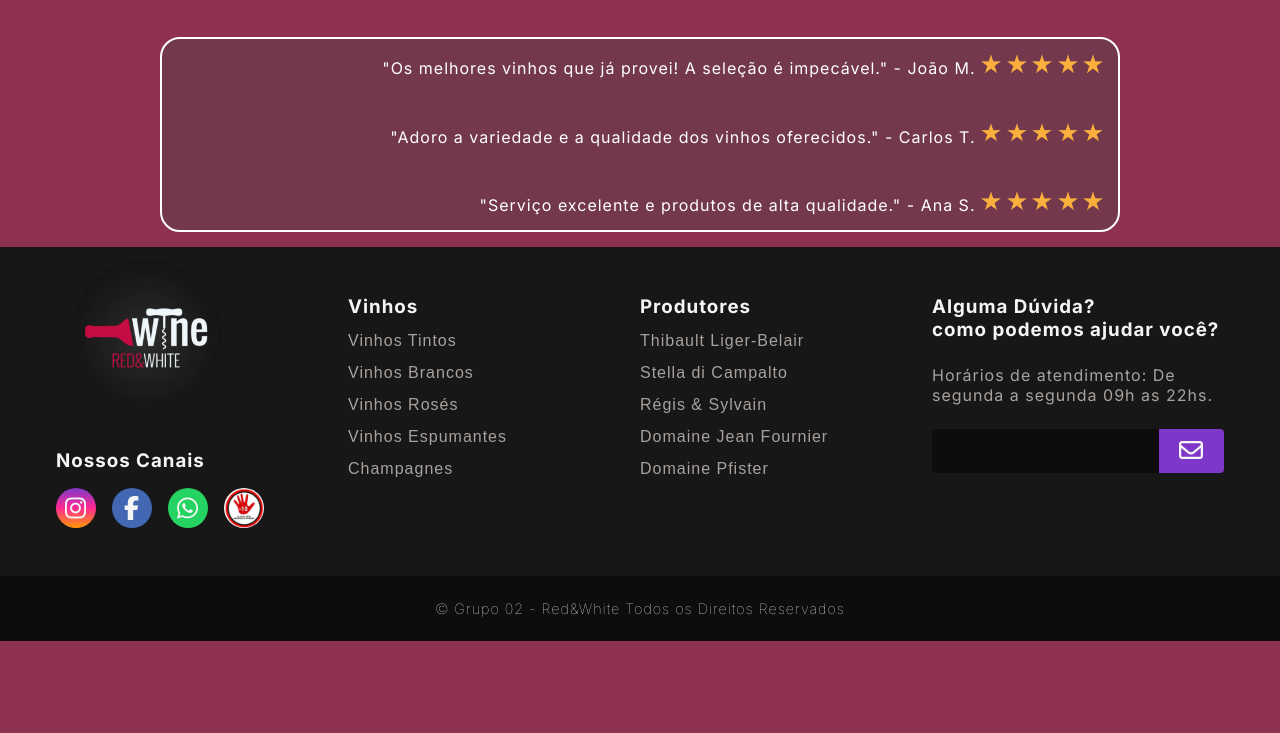
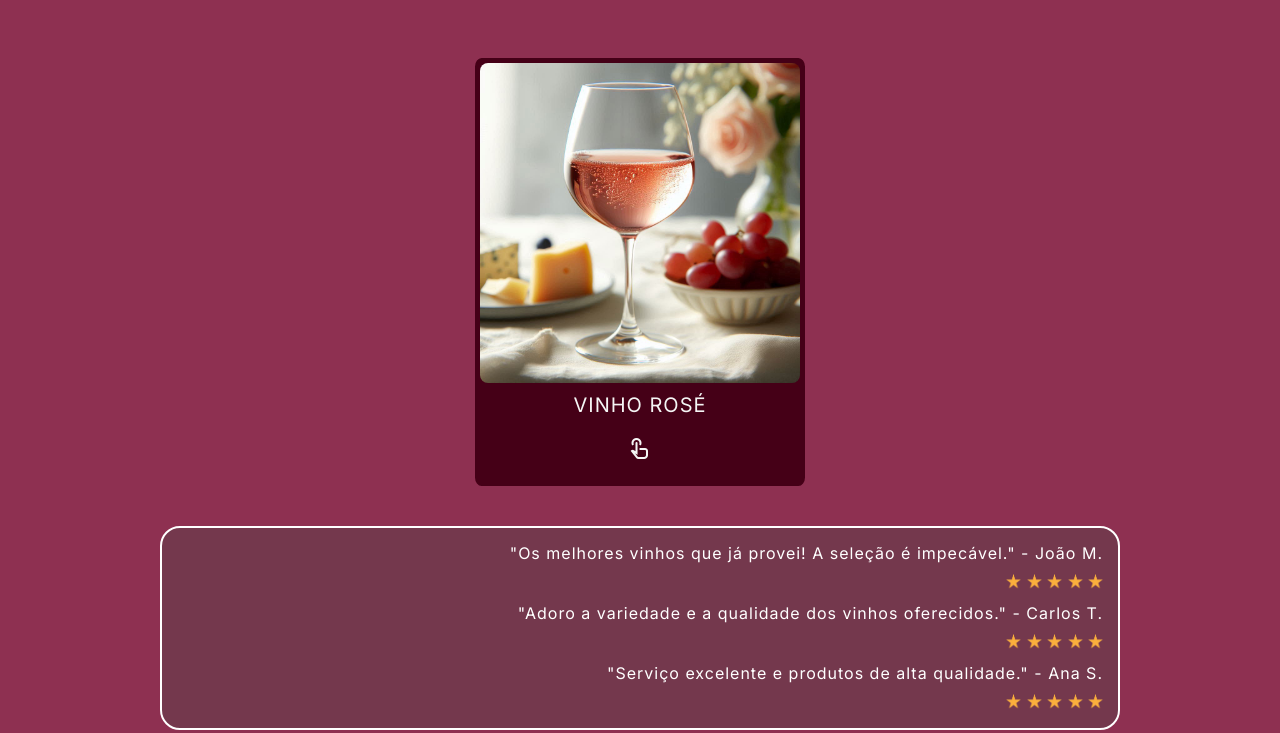
Before and after one commit to fatima330/projeto_ecommerce, a plain HTML site: page produtos.html in a window 1280 px wide. Shown: the part 855-1588 px from the top of the page. Before the commit the page ends 1496 px from the top, so only its background shows below. Drawn offline with nearby package versions, Linux system fonts and the light colour scheme.

Commit message:
update tags

```diff
--- a/produtos.css
+++ b/produtos.css
@@ -1,5 +1,5 @@
 /* Página de produtos */
-*{
+* {
   font-family: "Lato" sans-serif;
 }
 
@@ -7,7 +7,7 @@
   background-color: #8e3051;
 }
 
-  .borda {
+.border {
   background-color: #74384d;
   border: #74384d solid 2px;
   border-radius: 8px;
@@ -17,7 +17,7 @@
   margin-right: 35px;
 }
 
-  .h1_produtos {
+.h1 {
   display: flex;
   flex-wrap: wrap;
   justify-content: center;
@@ -27,20 +27,20 @@
 
 }
 
-  .inicio_produtos {
+.products_initial {
   display: flex;
   flex-wrap: wrap;
-    text-align:justify;
-    justify-content:center;
+  text-align: justify;
+  justify-content: center;
   color: #ffffff;
   width: 90%;
   margin: 8px;
   padding: 20px;
 }
 
-  .comentarios_produtos {
+.comments_products {
   display: flex;
-    flex-direction:column;
+  flex-direction: column;
   text-align: right;
   border: #ffffff solid 2px;
   background-color: #74384d;
@@ -48,7 +48,7 @@
   color: #ffffff;
   font-size: 16px;
   width: 75%;
-    gap: 45px;
+  gap: 10px;
   margin: 15px;
   padding: 15px;
 }
@@ -60,13 +60,13 @@
   padding: 0px;
   margin: 0;
   list-style: none;
-    gap: 0rem;
-    width: 100%;
+  gap: 1rem;
+  width: 90%;
 }
 
 .click_products {
   display: block;
-    justify-content:space-between;
+  justify-content: space-between;
   background-color: #450017;
   font-size: 20px;
   color: #f5f5f5;
@@ -104,16 +104,18 @@
 .center_icon:hover::after {
   width: 100%;
 }
+
 .center_icon2 {
   text-align: center;
   padding: 5px;
 }
 
-  .imgvinhos {
+.img_wine {
   border-radius: 8px;
-    width: 325px;
+  width: 320px;
 
 }
+
 
 @media screen and (max-width:320px) {
   .borda {
--- a/produtos.html
+++ b/produtos.html
@@ -1,14 +1,19 @@
 <!DOCTYPE html>
 <html lang="pt-BR">
+
 <head>
     <meta charset="UTF-8">
     <meta name="viewport" content="width=device-width, initial-scale=1.0">
-    <link rel="stylesheet" href="https://cdnjs.cloudflare.com/ajax/libs/font-awesome/6.5.2/css/all.min.css" integrity="sha512-SnH5WK+bZxgPHs44uWIX+LLJAJ9/2PkPKZ5QiAj6Ta86w+fsb2TkcmfRyVX3pBnMFcV7oQPJkl9QevSCWr3W6A==" crossorigin="anonymous" referrerpolicy="no-referrer" />
-    <link rel="stylesheet" href="https://fonts.googleapis.com/css2?family=Material+Symbols+Outlined:opsz,wght,FILL,GRAD@20..48,100..700,0..1,-50..200" />
+    <link rel="stylesheet" href="https://cdnjs.cloudflare.com/ajax/libs/font-awesome/6.5.2/css/all.min.css"
+        integrity="sha512-SnH5WK+bZxgPHs44uWIX+LLJAJ9/2PkPKZ5QiAj6Ta86w+fsb2TkcmfRyVX3pBnMFcV7oQPJkl9QevSCWr3W6A=="
+        crossorigin="anonymous" referrerpolicy="no-referrer" />
+    <link rel="stylesheet"
+        href="https://fonts.googleapis.com/css2?family=Material+Symbols+Outlined:opsz,wght,FILL,GRAD@20..48,100..700,0..1,-50..200" />
     <link rel="stylesheet" href="produtos.css">
     <title>Lista de Produtos - Vinhos</title>
     <link rel="stylesheet" href="style.css">
 </head>
+
 <body class="produtosbackgroud">
     <header class="header">
         <!-- SUGIRO UMA DIV AQUI... -->
@@ -23,7 +28,8 @@
                 <li><a href="contato.html">Contato</a></li>
                 <li><a href="quemsomos.html">Quem Somos</a></li>
                 <!-- SE ATENTEM A IDENTAÇÃO, PESSOAL! -->
-            <li><form action="#" method="post">
+                <li>
+                    <form action="#" method="post">
 
                         <label for="search-input" class="search-icon">
                             <img class="lupa" src="img/lupa.svg" alt="Uma lupa">
@@ -34,78 +40,80 @@
 
                 </form>
                 <li>
-              <a href="carrinho.html" ><img class="icon" src="img/carrinho.svg" alt=""></a> <!--fatima colocou o link para redirecionar para carrinho-->
+                    <a href="carrinho.html"><img class="icon" src="img/carrinho.svg" alt=""></a>
+                    <!--fatima colocou o link para redirecionar para carrinho-->
                 </li>
                 <li>
-              <a href="http://google.com" ><img class="icon" src="img/coração.svg" alt=""></a>
+                    <a href="http://google.com"><img class="icon" src="img/coração.svg" alt=""></a>
                 </li>
                 <li>
-              <a href="http://google.com" ><img class="icon" src="img/login.svg" alt=""></a>
+                    <a href="http://google.com"><img class="icon" src="img/login.svg" alt=""></a>
                 </li>
             </ul>
         </nav>
     </header>
     <!-- essa parte é dos produtos -->
     <main>
-        <!-- SUGIRO QUE SE UTILIZEM DE NOMES EM INGLÊS PARA AS CLASSES E IDS. É BOA PRÁTICA ISSO, INCLUSIVE, UMA VEZ QUE A LÍNGUA INGLES É RECONHECIDA MUNDIALMENTE. -->
-        <!-- SUGIRO QUE TROQUEM DE SPAN PARA DIV AQUI ABAIXO. -->
-        <span class="borda">
-            <h1 class="h1_produtos">Produtos</h1>
-            <!-- NÃO HÁ NECESSIDADE DESSE SPAN ENGLOBANDO O PARAGRÁFO. -->
-            <span class="inicio_produtos">
-                <p>
-                    Bem-vindo à página de produtos da Wine Red & White! Explore a nossa seleção exclusiva de vinhos e descubra as três opções disponíveis: vinhos tintos, vinhos brancos e vinhos rosé.
-                    Cada categoria oferece uma experiência única e de qualidade superior. Escolha o seu favorito e aprecie o melhor que temos a oferecer!
-                    No Wine Red & White, cada garrafa é uma experiência única. Seja qual for a sua preferência, temos o vinho ideal para você. Comece sua jornada vinícola conosco hoje!
+
+        <div class="border">
+            <h1 class="h1">Produtos</h1>
+            <p class="products_initial">
+                Bem-vindo à página de produtos da Wine Red & White! Explore a nossa seleção exclusiva de vinhos e
+                descubra as três opções disponíveis: vinhos tintos, vinhos brancos e vinhos rosé.
+                Cada categoria oferece uma experiência única e de qualidade superior. Escolha o seu favorito e aprecie o
+                melhor que temos a oferecer!
+                No Wine Red & White, cada garrafa é uma experiência única. Seja qual for a sua preferência, temos o
+                vinho ideal para você. Comece sua jornada vinícola conosco hoje!
             </p>
-            </span>
-        </span>
+        </div>
 
         <ul class="products_list">
             <ul class="click_products">
-                <li><img class="imgvinhos" src="./img/vinho1.jpeg" alt="Vinhos Brancos" width="300"></li>
+                <li><img class="img_wine" src="./img/vinho1.jpeg" alt="Vinhos Brancos" width="300"></li>
                 <li class="center_icon2">VINHOS BRANCOS</li>
                 <li class="center_icon"><span class="material-symbols-outlined">touch_app</span></li>
             </ul>
             <ul class="click_products">
-                <li><img class="imgvinhos" src="./img/vinho2.jpeg" alt="Vinhos Tintos" width="350"></li>
+                <li><img class="img_wine" src="./img/vinho2.jpeg" alt="Vinhos Tintos"></li>
                 <li class="center_icon2">VINHOS TINTO</li>
                 <li class="center_icon"><span class="material-symbols-outlined">touch_app</span></li>
             </ul>
             <ul class="click_products">
-                <li><img class="imgvinhos" src="./img/vinho3.jpeg" alt="Vinhos Rosé" width="300"></li>
+                <li><img class="img_wine" src="./img/vinho3.jpeg" alt="Vinhos Rosé"></li>
                 <li class="center_icon2">VINHO ROSÉ</li>
                 <li class="center_icon"><span class="material-symbols-outlined">touch_app</span></li>
             </ul>
         </ul>
 
-        <div class="comentarios_produtos">
-            <!-- SUGIRO QUE ENGLOBEM ESSE CONTEÚDO EM OUTRA DIV, PARA DEIXAR O <p> RESPONSÁVEL APENAS PELO TEXTO. -->
-            <p>"Os melhores vinhos que já provei! A seleção é impecável." - João M.
-                <img src="./img/estrela.png" alt="5 estrelas" width="20">
-                <img src="./img/estrela.png" alt="5 estrelas" width="20">
-                <img src="./img/estrela.png" alt="5 estrelas" width="20">
-                <img src="./img/estrela.png" alt="5 estrelas" width="20">
-                <img src="./img/estrela.png" alt="5 estrelas" width="20">
-            </p>
-            <p>"Adoro a variedade e a qualidade dos vinhos oferecidos." - Carlos T.
-                <img src="./img/estrela.png" alt="5 estrelas" width="20">
-                <img src="./img/estrela.png" alt="5 estrelas" width="20">
-                <img src="./img/estrela.png" alt="5 estrelas" width="20">
-                <img src="./img/estrela.png" alt="5 estrelas" width="20">
-                <img src="./img/estrela.png" alt="5 estrelas" width="20">
-            </p>
-            <p>"Serviço excelente e produtos de alta qualidade." - Ana S.
-                <img src="./img/estrela.png" alt="5 estrelas" width="20">
-                <img src="./img/estrela.png" alt="5 estrelas" width="20">
-                <img src="./img/estrela.png" alt="5 estrelas" width="20">
-                <img src="./img/estrela.png" alt="5 estrelas" width="20">
-                <img src="./img/estrela.png" alt="5 estrelas" width="20">
-            </p>
+        <div class="comments_products">
+
+            <p>"Os melhores vinhos que já provei! A seleção é impecável." - João M. </p>
+            <div>
+                <img src="./img/estrela.png" alt="5 estrelas" width="15">
+                <img src="./img/estrela.png" alt="5 estrelas" width="15">
+                <img src="./img/estrela.png" alt="5 estrelas" width="15">
+                <img src="./img/estrela.png" alt="5 estrelas" width="15">
+                <img src="./img/estrela.png" alt="5 estrelas" width="15">
+            </div>
+            <p>"Adoro a variedade e a qualidade dos vinhos oferecidos." - Carlos T. </p>
+            <div>
+                <img src="./img/estrela.png" alt="5 estrelas" width="15">
+                <img src="./img/estrela.png" alt="5 estrelas" width="15">
+                <img src="./img/estrela.png" alt="5 estrelas" width="15">
+                <img src="./img/estrela.png" alt="5 estrelas" width="15">
+                <img src="./img/estrela.png" alt="5 estrelas" width="15">
+            </div>
+            <p>"Serviço excelente e produtos de alta qualidade." - Ana S. </p>
+            <div>
+                <img src="./img/estrela.png" alt="5 estrelas" width="15">
+                <img src="./img/estrela.png" alt="5 estrelas" width="15">
+                <img src="./img/estrela.png" alt="5 estrelas" width="15">
+                <img src="./img/estrela.png" alt="5 estrelas" width="15">
+                <img src="./img/estrela.png" alt="5 estrelas" width="15">
+            </div>
         </div>
     </main>
 
-    <footer>
     <!-- AQUI TEM UMA TAG FOOTER A MAIS! -->
     <footer>
         <!-- SUGIRO SUBSTITUIR DIV POR SECTION AQUI ABAIXO. -->
@@ -195,6 +203,6 @@
             <img src="img/etiqueta_proibido_bebida_para_menor-1000x1000.png" alt="">
         </div>
     </footer>
-      </footer>
 </body>
+
 </html>
```
Lines whose indentation alone changed are shown as unchanged.
